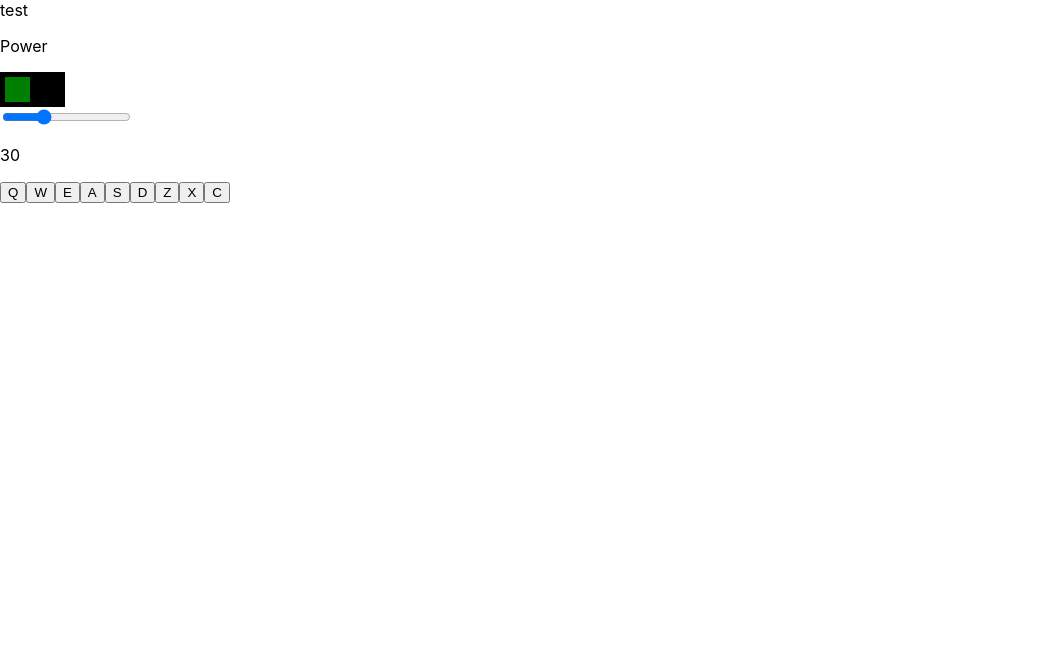
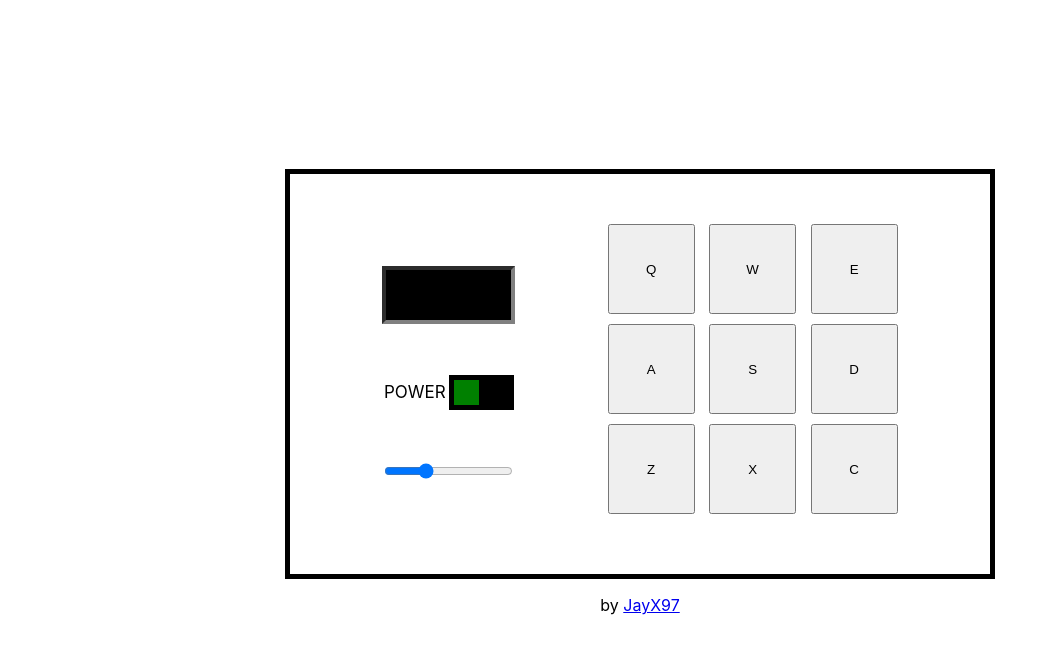
Before and after one commit to JayX97/DrumMachine, a React (Create React App) app: page / in a window 1280 px wide. Shown: the top 654 px of the page, without its empty margins (0-1058 px from the left). Built offline with nearby package versions, Linux system fonts and the light colour scheme.

Commit message:
Added initial CSS styling to app

```diff
--- a/src/App.js
+++ b/src/App.js
@@ -8,6 +8,9 @@ function App() {
   return (
     <div className="wrapper">
       <DrumMachine drumPads={buttonsData.buttons} />
+      <div className="footer">
+        <p>by <a id="author-link" href="https://github.com/JayX97" target="_blank">JayX97</a></p>
+      </div>
     </div>
   );
 }
--- a/src/DrumMachine.js
+++ b/src/DrumMachine.js
@@ -2,14 +2,14 @@ import { useState, useEffect } from 'react';
 
 const DrumMachine = (props) => {
     const drumPads = props.drumPads;
-    const [displayText, setDisplayText] = useState("test");
+    const [displayText, setDisplayText] = useState("");
     const [volume, setVolume] = useState("0.3"); //text for display
     const [power, setPower] = useState(true);
     const [style, setStyle] = useState({ float: "left" });
 
     const toggleSwitch = () => {
         setPower(!power);
-        changeDisplayText("test");
+        changeDisplayText("");
         if (style.float === "left") setStyle({ float: "right" });
         else setStyle({ float: "left" });
     };
@@ -20,8 +20,12 @@ const DrumMachine = (props) => {
         document.getElementById(audio).play();
     };
 
-    const changeDisplayText = (text) => {//function to change text in display element
+    const changeDisplayText = (text) => {// function to change text in display element
         setDisplayText(text);
+    };
+
+    const resetDisplayText = () => {
+        setDisplayText("");
     };
 
     //Functions for controls
@@ -34,6 +38,10 @@ const DrumMachine = (props) => {
     const changeVolume = (event) => {
         setVolume(event.target.value);
         document.querySelectorAll("audio").forEach(clip => clip.volume = event.target.value); //set volume for all audio elements while playing/paused
+        if (power) {
+            changeDisplayText("Volume: " + Math.floor(event.target.value * 100));
+            setTimeout(resetDisplayText, 1500);
+        };
     };
 
     //Key listener
@@ -50,12 +58,11 @@ const DrumMachine = (props) => {
             <div id="machine-interface">
                 <div id="display">{displayText}</div>
                 <div id="power-switch">
-                    <p>Power</p>
+                    <p>POWER</p>
                     <div id="switch" onClick={toggleSwitch}><div id="toggle" style={style} /></div>
                 </div>
                 <div id="volume-slider">
                     <input type="range" id="volume" onChange={changeVolume} value={volume} min="0" max="1" step="0.01" />
-                    <p>{Math.floor(volume * 100)}</p>
                 </div>
             </div>
             <div id="pad-grid">
--- a/src/index.css
+++ b/src/index.css
@@ -10,6 +10,30 @@ body {
 code {
   font-family: source-code-pro, Menlo, Monaco, Consolas, 'Courier New',
     monospace;
+}
+
+#root {
+  width: 100vw;
+  height: 100vh;
+}
+
+.wrapper {
+  display: flex;
+  width: 100vw;
+  height: 100vh;
+  flex-direction: column;
+  align-items: center;
+  justify-content: center;
+}
+
+#drum-machine {
+  display: flex;
+  width: 700px;
+  height: 400px;
+  border: 5px solid black;
+  flex-direction: row;
+  align-items: center;
+  justify-content: space-evenly;
 }
 
 #switch {
@@ -25,3 +49,40 @@ code {
   margin: 5px;
   background-color: green;
 }
+
+#machine-interface {
+  display: flex;
+  flex-direction: column;
+  height: 300px;
+  justify-content: space-evenly;
+}
+
+#display {
+  font-size: 25px;
+  text-align: center;
+  color: #66FF00;
+  background-color: black;
+  line-height: 50px;
+  height: 50px;
+  border: 4px inset gray;
+}
+
+#power-switch {
+  font-size: 17px;
+  display: flex;
+  align-items: center;
+  justify-content: space-around;
+}
+
+#pad-grid {
+  display: flex;
+  width: 290px;
+  height: 300px;
+  flex-wrap: wrap;
+  justify-content: space-between;
+}
+
+#pad-grid > .drum-pad {
+  width: 30%;
+  height: 30%;
+}
```
